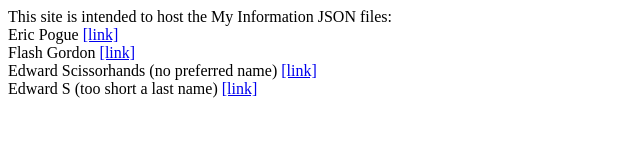
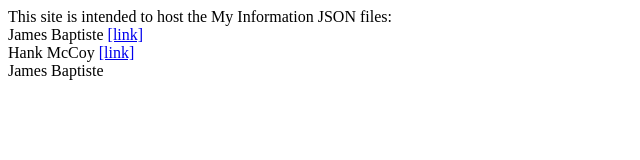
Before and after one commit to jamesbaptiste1/my-information-jjb, a plain HTML site: page index.html in a window 1280 px wide. Shown: the whole page, without its empty margins (0-640 px from the left). Drawn offline with Linux system fonts and the light colour scheme.

Commit message:
Add initial file 2

```diff
--- a/index.html
+++ b/index.html
@@ -1,7 +1,7 @@
 <!doctype html>
 <html lang="en">
 <!--
-    Author:  Eric Pogue
+    Author:  James Baptiste
 -->
 <head>
 <meta charset="utf-8">
@@ -9,9 +9,7 @@
 </head>
 <body>
     This site is intended to host the My Information JSON files:<br>
-    Eric Pogue <a href="my-info.json">[link]</a><br>
-    Flash Gordon <a href="flash-gordon.json">[link]</a><br>
-    Edward Scissorhands (no preferred name) <a href="no-preferred-name.json">[link]</a><br>
-    Edward S (too short a last name) <a href="too-short-a-last-name.json">[link]</a><br>
+    James Baptiste <a href="my-info.json">[link]</a><br>
+    Hank McCoy <a href="hank-mccoy.json">[link]</a><br>
 </body>
-</html>
+</html>James Baptiste
```
